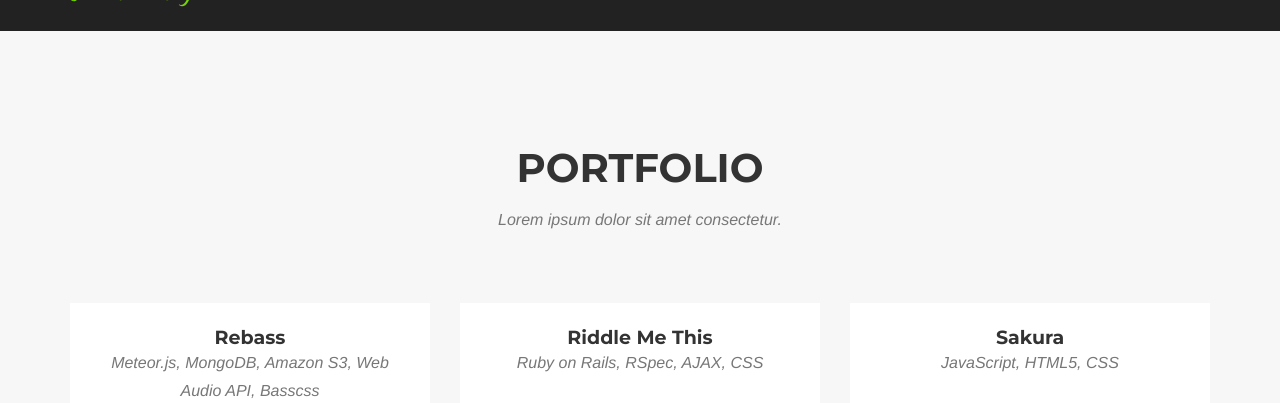
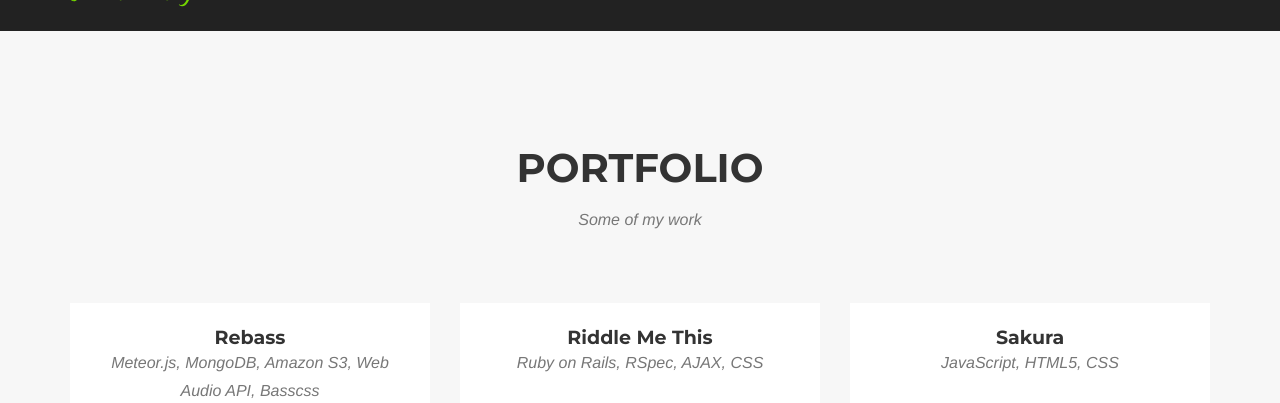
Before and after one commit to jjparseghian/jjparseghian.github.io, a Jekyll site: the page built from _posts/2014-07-16-project-3.markdown, in a window 1280 px wide and 900 px high, scrolled down 713 px, cut to the strip 49-617 px from the top of the window. Shown: the top 403 px of the strip. Built offline with Jekyll 4.4.1, drawn with Linux system fonts in a browser that asks for light colours; some web fonts are replaced.

Commit message:
Update sub heading in portfolio section

```diff
--- a/_includes/portfolio_grid.html
+++ b/_includes/portfolio_grid.html
@@ -4,7 +4,7 @@
             <div class="row">
                 <div class="col-lg-12 text-center">
                     <h2 class="section-heading">Portfolio</h2>
-                    <h3 class="section-subheading text-muted">Lorem ipsum dolor sit amet consectetur.</h3>
+                    <h3 class="section-subheading text-muted">Some of my work</h3>
                 </div>
             </div>
             <div class="row">
```
